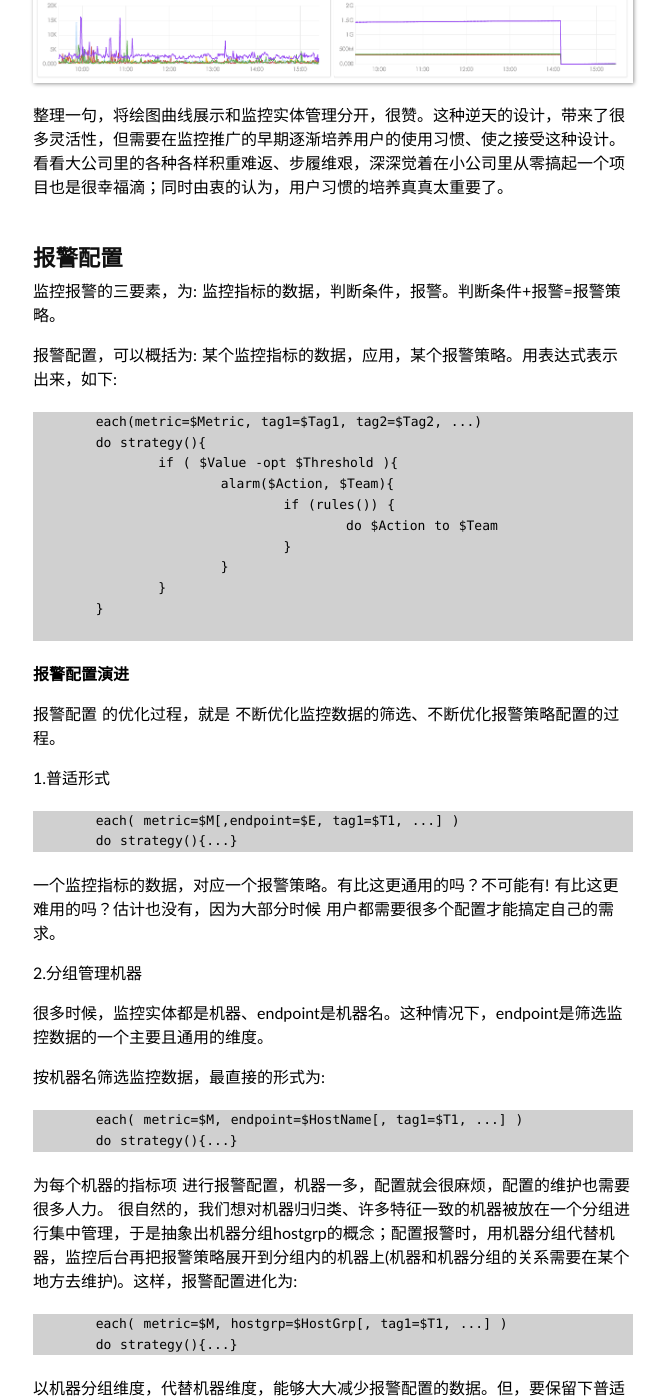
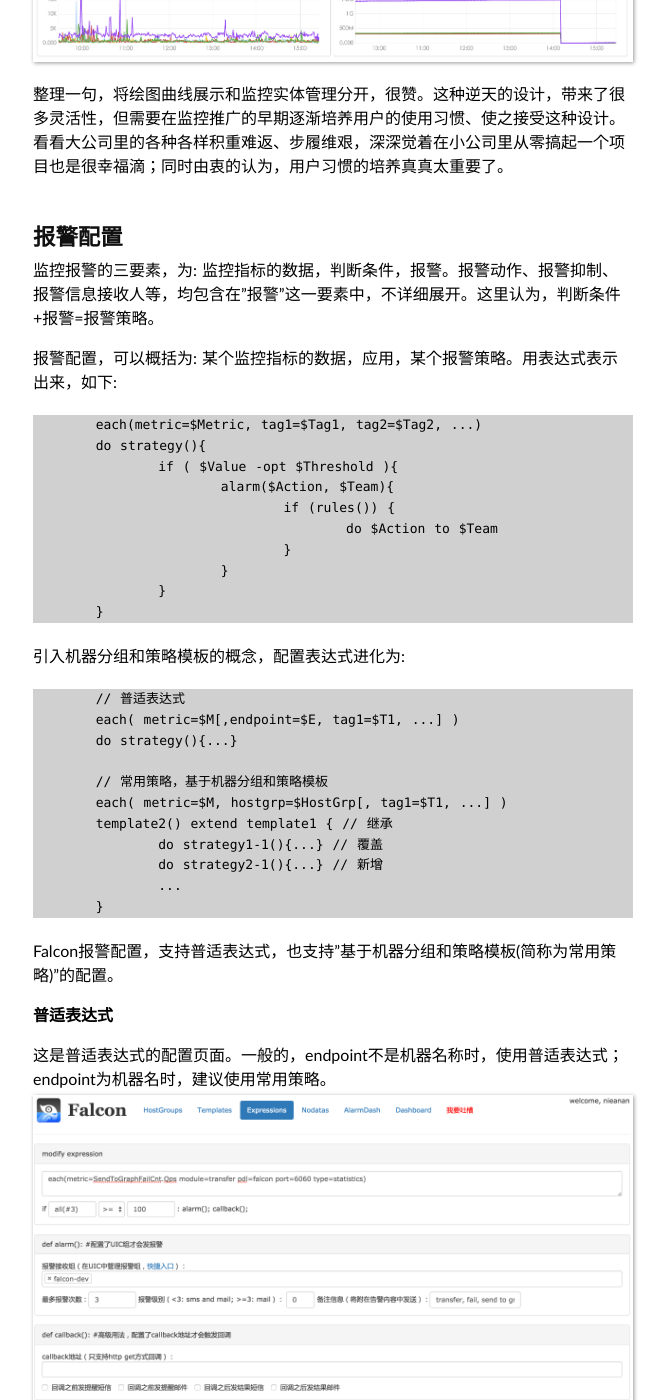
Before and after one commit to niean/niean.github.io, a Jekyll site: the page built from _posts/2015-08-06-falcon-intro.markdown, in a window 1280 px wide and 1400 px high, scrolled down 7822 px. Shown: the whole window, without its empty margins (307-974 px from the left). Built offline with Jekyll 4.4.1, drawn with Linux system fonts in a browser that asks for light colours; some web fonts are replaced; Markdown is read by kramdown in place of the engine named in the settings; comment, search, counter and statistics services are not loaded; some of the changed text lies outside the part shown.

Commit message:
falcon-intro.markdown

````diff
--- a/_posts/2015-08-06-falcon-intro.markdown
+++ b/_posts/2015-08-06-falcon-intro.markdown
@@ -100,7 +100,7 @@
 
 在Falcon中，Graph组件负责绘图数据的存储。根据监控数据的特点，Graph在存储绘图数据时使用了Rrdtool。关于Rrdtool的概念，请参考其[官网](http://oss.oetiker.ch/rrdtool/doc/index.en.html)。
 
-Graph组件从Transfer接收分片数据，然后将数据写入本地的Rrdtool。在数据每次存入的时候，Rrdtool会自动进行采样、归档，策略如下。历史数据保存5年。同时为了不丢失信息量，数据归档的时候，会按照平均值采样、最大值采样、最小值采样存三份。以一分钟的上报周期为例子，下面是我们采用的归档策略:
+Graph组件从Transfer接收分片数据，然后将数据写入本地的Rrdtool。在数据每次存入的时候，Rrdtool会自动进行采样、归档，策略如下。历史数据保存5年。同时为了不丢失信息量，数据归档的时候，会按照平均值采样、最大值采样、最小值采样存三份。以一分钟的上报周期为例子，下面是我们采用的归档策略:<br />
 
 ```
 	// 1分钟一个点存 12小时
@@ -125,7 +125,6 @@
 	c.RRA("AVERAGE", 0.5, 720, 730)
 	c.RRA("MAX", 0.5, 720, 730)
 	c.RRA("MIN", 0.5, 720, 730)
-
 ```
 
 用户查询某个counter时，Rrd会根据查询的时间段，选择合适的归档数据。比如，12小时以内的查询返回原始数据点，12小时至2天的 返回5m采样的点，1年的时间跨度返回1d采样的点。 Rrdtool的采样及查询策略，很好的保障了绘图数据读取的速率。
@@ -173,7 +172,7 @@
 
 <br />
 ## 报警配置
-监控报警的三要素，为: 监控指标的数据，判断条件，报警。判断条件+报警=报警策略。
+监控报警的三要素，为: 监控指标的数据，判断条件，报警。报警动作、报警抑制、报警信息接收人等，均包含在"报警"这一要素中，不详细展开。这里认为，判断条件+报警=报警策略。
 
 报警配置，可以概括为: 某个监控指标的数据，应用，某个报警策略。用表达式表示出来，如下:
 
@@ -188,15 +187,46 @@
 			}
 		}
 	}
+```
+
+引入机器分组和策略模板的概念，配置表达式进化为:
 
 ```
+	// 普适表达式
+	each( metric=$M[,endpoint=$E, tag1=$T1, ...] )
+	do strategy(){...}
+
+	// 常用策略，基于机器分组和策略模板
+	each( metric=$M, hostgrp=$HostGrp[, tag1=$T1, ...] )
+	template2() extend template1 { // 继承
+		do strategy1-1(){...} // 覆盖
+		do strategy2-1(){...} // 新增
+		...
+	}
+```
+
+Falcon报警配置，支持普适表达式，也支持"基于机器分组和策略模板(简称为常用策略)"的配置。
+
+**普适表达式**
+
+这是普适表达式的配置页面。一般的，endpoint不是机器名称时，使用普适表达式；endpoint为机器名时，建议使用常用策略。
+![hostgrp](https://raw.githubusercontent.com/niean/niean.github.io/master/images/20150806/expression.1.png)
+
+
+**常用策略**
+
+这是机器分组的管理页面，某个endpoint加入到某个机器分组中，就会自动拥有该分组所绑定的所有策略列表。此处可以和服务树结合，服务器进出服务树节点，相关的模板会自动关联或者解除。这样服务上下线，都不需要手动来变更监控，大大提高效率，降低遗漏和误报警。
+![hostgrp](https://raw.githubusercontent.com/niean/niean.github.io/master/images/20150806/strategy.1.png)
+
+一个最简单的模板的例子，模板支持继承和覆盖，模板和机器分组绑定后，该机器分组下的机器会自动应用该模板的所有策略。
+![hostgrp](https://raw.githubusercontent.com/niean/niean.github.io/master/images/20150806/strategy.2.png)
 
 
 **报警配置演进**
 
 报警配置 的优化过程，就是 不断优化监控数据的筛选、不断优化报警策略配置的过程。
 
-1.普适形式
+> 1.普适形式
 
 ```
 	each( metric=$M[,endpoint=$E, tag1=$T1, ...] )
@@ -205,7 +235,7 @@
 一个监控指标的数据，对应一个报警策略。有比这更通用的吗？不可能有! 有比这更难用的吗？估计也没有，因为大部分时候 用户都需要很多个配置才能搞定自己的需求。
 
 
-2.分组管理机器
+> 2.分组管理机器
 
 很多时候，监控实体都是机器、endpoint是机器名。这种情况下，endpoint是筛选监控数据的一个主要且通用的维度。
 
@@ -215,16 +245,18 @@
 	each( metric=$M, endpoint=$HostName[, tag1=$T1, ...] )
 	do strategy(){...}
 ```
+
 为每个机器的指标项 进行报警配置，机器一多，配置就会很麻烦，配置的维护也需要很多人力。 很自然的，我们想对机器归归类、许多特征一致的机器被放在一个分组进行集中管理，于是抽象出机器分组hostgrp的概念；配置报警时，用机器分组代替机器，监控后台再把报警策略展开到分组内的机器上(机器和机器分组的关系需要在某个地方去维护)。这样，报警配置进化为:
 
 ```
 	each( metric=$M, hostgrp=$HostGrp[, tag1=$T1, ...] )
 	do strategy(){...}
 ```
+
 以机器分组维度，代替机器维度，能够大大减少报警配置的数据。但，要保留下普适方式，来覆盖小众(endpoint不是机器名的情况)的需求。另外，使用hostgrp还带来了一个意外的好处: 报警配置动态生效，机器加入某个分组、则能够获得此分组上的报警策略，机器移出某个分组、通过原分组获取的报警策略也将被移除。
 
 
-3.策略模板
+> 3.策略模板
 
 一个报警配置包含一条策略，需要几个策略就要几个配置，即使此时的监控数据是一样的，有点冗余、配置起来麻烦多。为了提高配置效率，把相关的策略绑在一起、构成一个策略组、形成一个新的概念: 策略模板。有个策略模板，配置形态也就发生了变化，原来是监控数据对应一条策略，现在可以对应一组策略了，如下:
 
@@ -236,6 +268,7 @@
 		...
 	}
 ```
+
 上面的配置形式，已经很简化。如果策略模板能够被复用，将进一步简化 策略模板的配置。复用，以继承的方式实现；有继承，就有覆盖，来满足"策略模板中的部分表达式需要特殊化"这个需求。生生的，又迈出了一个大步子，现在配置形式如下:
 
 ```
@@ -262,20 +295,25 @@
 		...
 	}
 ```
+
 这里有几点，需要特别指出:
 
 + 继承&覆盖这两个特性，只发生在策略模板上。监控系统的机器分组，不存在所谓的继承&覆盖特性
 + 监控系统的机器分组，是一级的扁平结构，机器分组之间无继承关系。很多公司，机器管理都是借助"服务树"进行的。在设计监控系统时，他们把服务树当成稳定的、可依赖的基础设施，因此，把服务树节点当做机器分组来使用、通过服务树节点的上下级关系实现继承和覆盖。而实践中，服务树是可能发生剧烈变化的，甚至会有多棵树的出现，这时监控系统就只能死翘翘了。一种可行的改造方案是: 将服务树各节点扁平化为一级节点，去掉节点之间的上下级关系、只保留其机器分组管理的特征；转而，将继承和覆盖的属性赋予策略模板。
 
+
 <br />
 ## 结束语
-总的来说，Falcon在设计理念上是非常先进的，领先传统厂商至少一代。主要体现在以下几点:
+总的来说，Falcon在理念、实现上都是非常先进的，领先传统厂商至少一代。主要体现在以下几点:
 
 +  数据收集，不需要预定义、提供了完善的数据收集器，方便用户自己push数据。从而，监控可以做到不过分关注数据采集
 +  绘图展示，灵活而又能定制
 +  实时报警，配置高效而灵活，使用tag过滤机制、使用hostgrp管理实体、使用template管理策略
++  机器分组，设计成一级扁平结构，使得监控系统可以适应CMDB的结构变更
++  其他方面，纯粹的平台化理念、成功的用户习惯培养、良好的工程控制，等等
 
 不多说了，哥哥们又来催上线了。最近搞了几个故障，快被吓尿了。等着，劳资要把这些流弊全清理了，擦擦。
+
 
 <br />
 ## 行文花絮
````
Also changed, not shown: images/20150806/expression.1.png (added), images/20150806/strategy.1.png (added), images/20150806/strategy.2.png (added).
